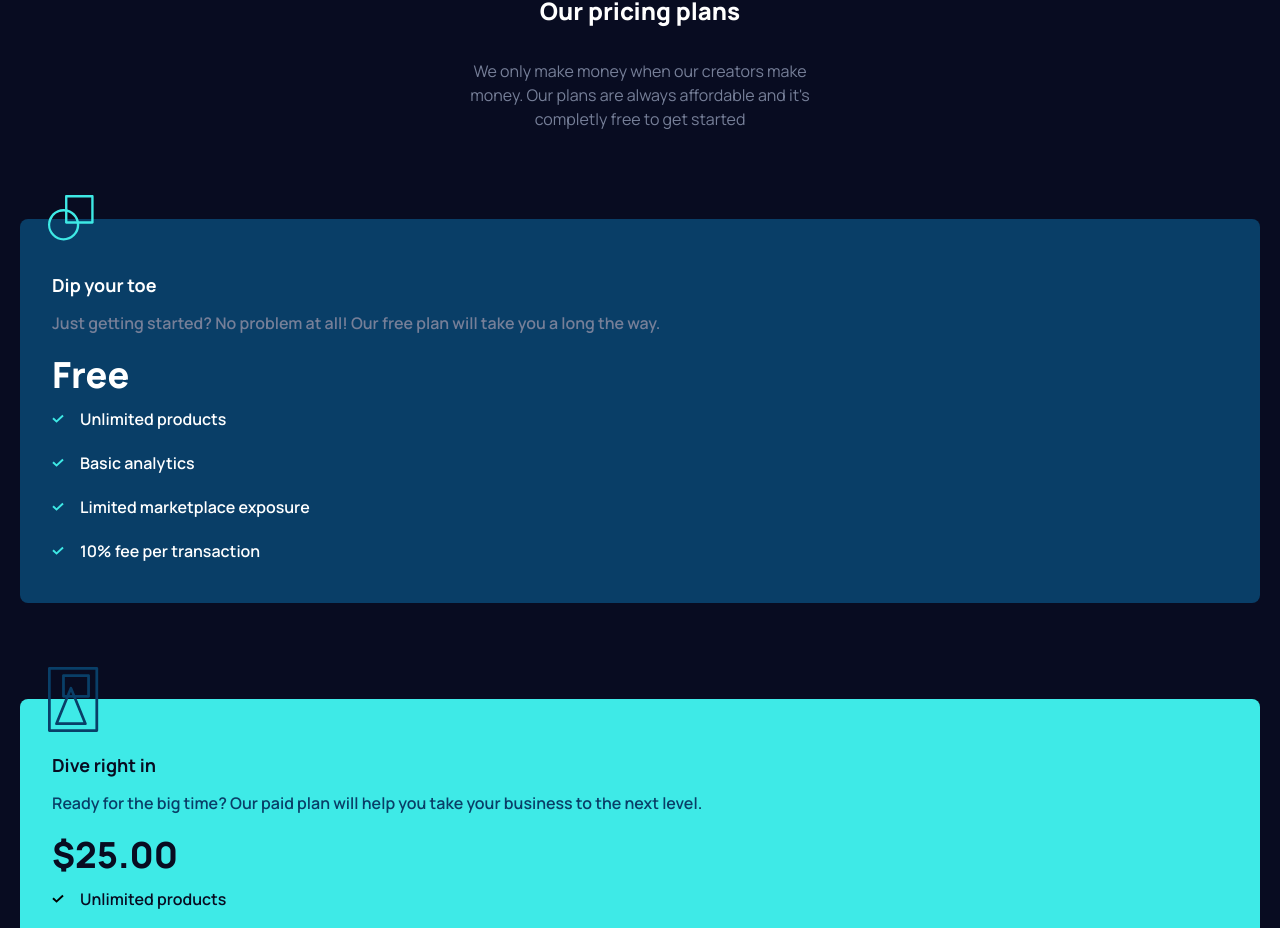
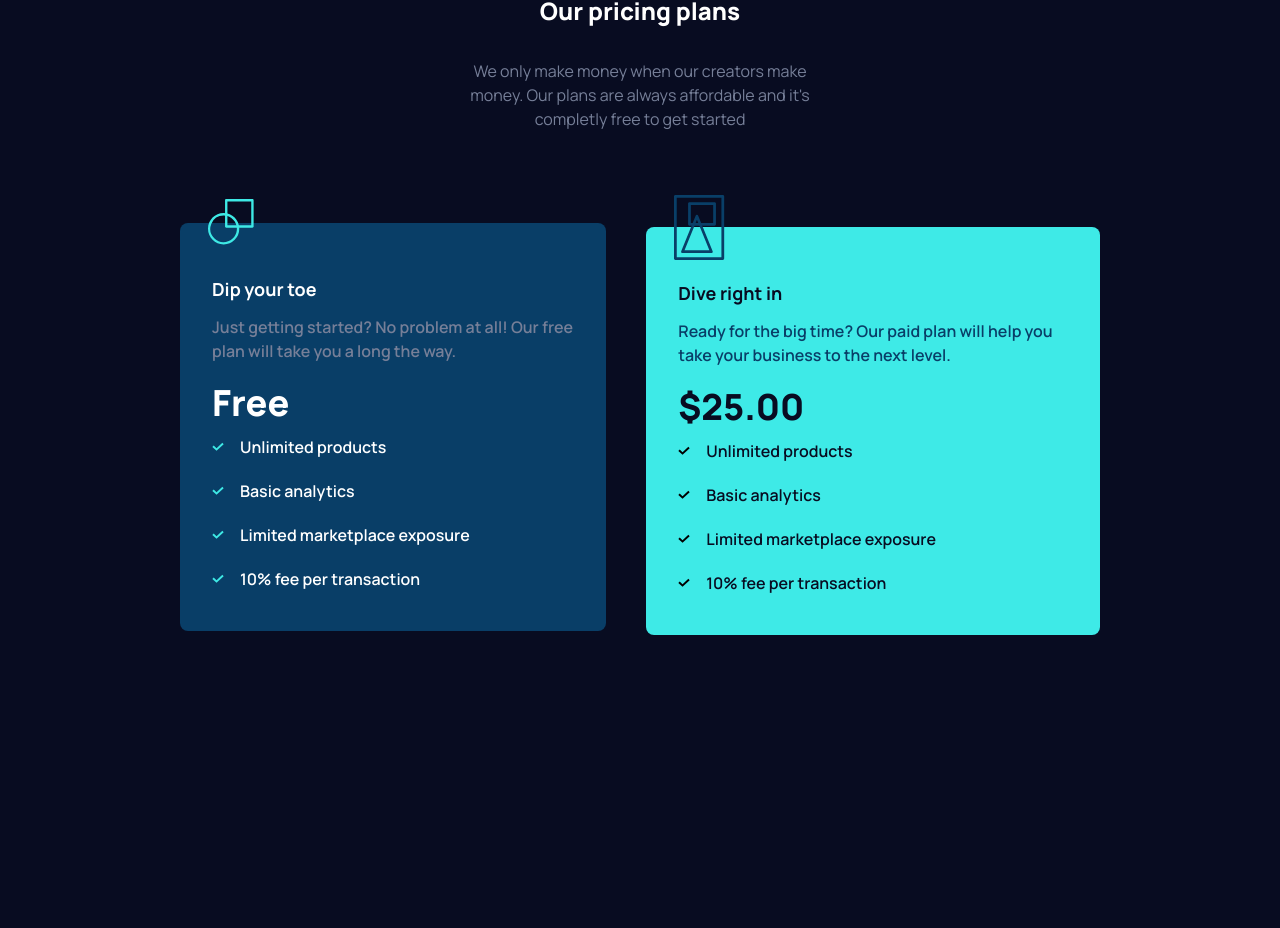
Before and after one commit to akhoz/MarkerLandingPage, a React (Vite) app: page / in a window 1280 px wide. Shown: the part 1355-2283 px from the top of the page. After the commit the page ends 1990 px from the top, so only its background shows below. Built offline with nearby package versions, Linux system fonts and the light colour scheme.

Commit message:
Implementing Cards Responsive Design

```diff
--- a/src/App.tsx
+++ b/src/App.tsx
@@ -54,6 +54,7 @@ function App() {
           We only make money when our creators make money. Our plans are always affordable and it's completly free to get started
         </p>
       </div>
+      <div className='relative flex flex-col lg:flex lg:flex-row lg:items-center lg:justify-center lg:mx-40'>
         <PlanCard
           icon='./images/icon-free.svg'
           iconSpace='mt-6'
@@ -74,6 +75,7 @@ function App() {
           semiTitle='Dive right in'
           text='Ready for the big time? Our paid plan will help you take your business to the next level.'
           title='$25.00'/>
+      </div>
 
     </div>
   )
--- a/src/components/PlanCard.tsx
+++ b/src/components/PlanCard.tsx
@@ -16,7 +16,7 @@ interface FreeCardProps {
 function FreeCard(props: FreeCardProps) {
 
     return (
-        <div className='relative mt-16'>
+        <div className='relative mt-16 md:mx-44 lg:mx-0 '>
             <img src={props.icon}
             className='absolute top-0 ml-12'/>
             <div className={`${props.bgColor} ${props.iconSpace} pt-3 px-8 mx-5 rounded-lg`}>
```
Lines whose indentation alone changed are shown as unchanged.
